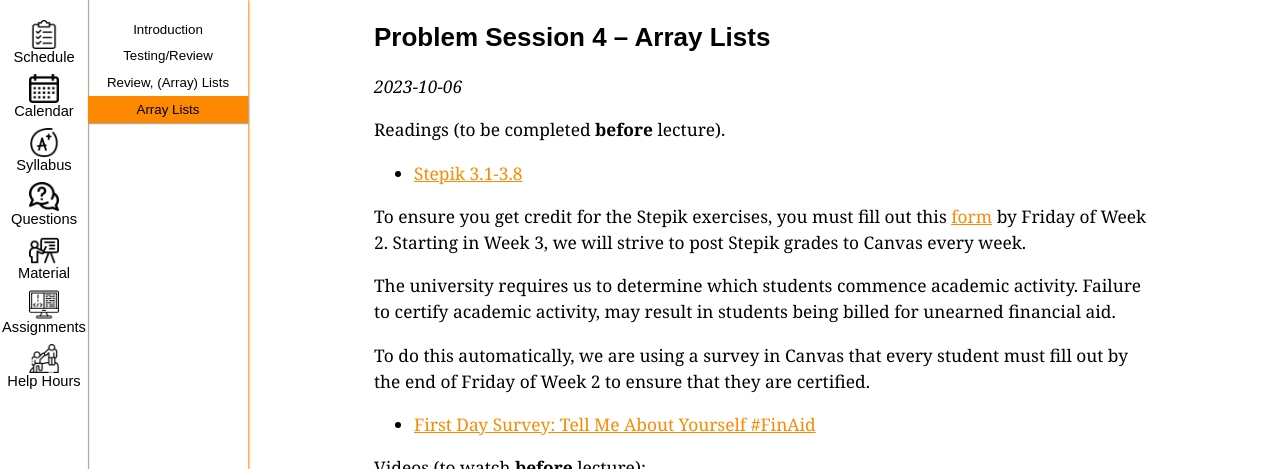
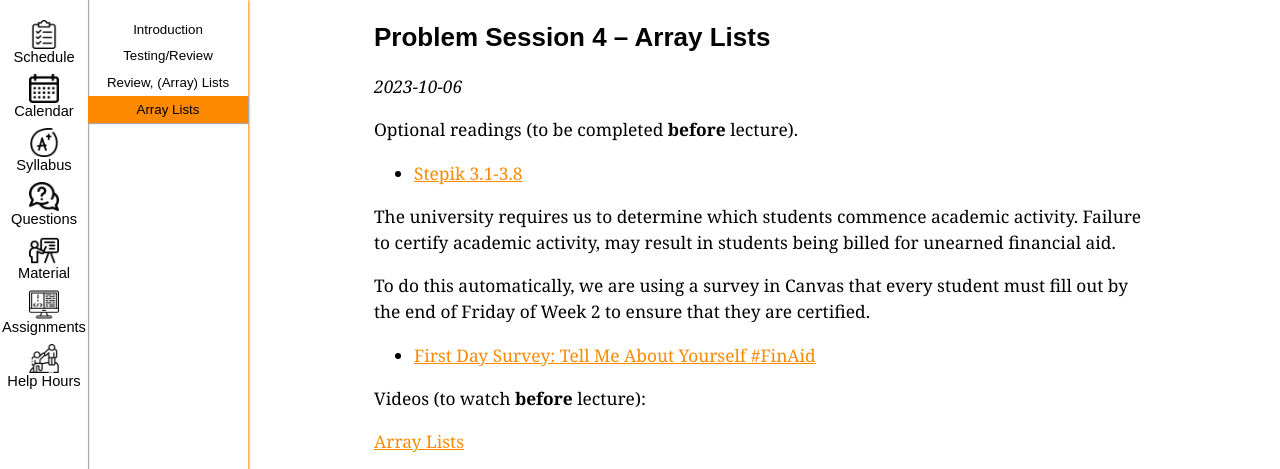
Before and after one commit to ucsd-cse12-f23/ucsd-cse12-f23.github.io, a Jekyll site: the page built from _lectures/lecture4.md, in a window 1280 px wide and 900 px high, cut to the strip 0-469 px from the top of the window. Built offline with Jekyll 4.4.1, drawn with Linux system fonts in a browser that asks for light colours.

Commit message:
Update lecture4.md

```diff
--- a/_lectures/lecture4.md
+++ b/_lectures/lecture4.md
@@ -12,10 +12,8 @@
 
 _{{ page.released-on }}_
 
-Readings (to be completed **before** lecture).
+Optional readings (to be completed **before** lecture).
 - [Stepik 3.1-3.8](https://stepik.org/lesson/687833/step/1?unit=687068){:target="_blank"}
-
-To ensure you get credit for the Stepik exercises, you must fill out this [form](https://forms.gle/4UwhBqLGQaZKmwcF7){:target="_blank"} by Friday of Week 2. Starting in Week 3, we will strive to post Stepik grades to Canvas every week.
 
 The university requires us to determine which students commence academic activity. Failure to certify academic activity, may result in students being billed for unearned financial aid.
 
@@ -32,7 +30,7 @@
 
 ## Notes & Files from Pre-Lecture Videos
 
-[Pre-Lecture 4](https://github.com/ucsd-cse12-sp23/ucsd-cse12-sp23.github.io/tree/main/_pre-lectures/lecture-04){:target="_blank"}
+[Pre-Lecture 4](https://github.com/ucsd-cse12-f23/ucsd-cse12-f23.github.io/tree/main/_pre-lectures/lecture-04){:target="_blank"}
 
 ## Handout
 
```
